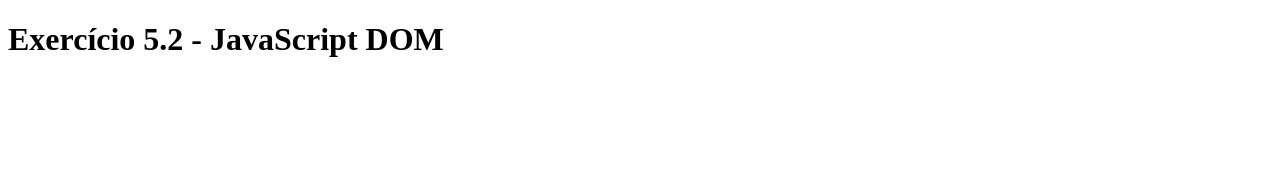
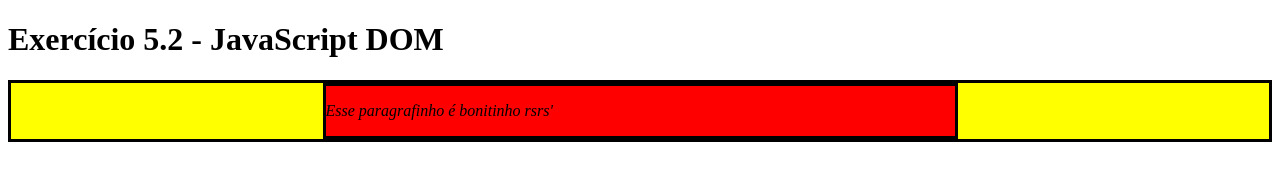
Before and after one commit to Strongreen/trybe-exercises, a plain HTML site: page bloco5/dia_2/buscaElementos.html in a window 1280 px wide. Drawn offline with Linux system fonts and the light colour scheme.

Commit message:
Exercicios 3 ao 4  do dia 2 do bloco 5

```diff
--- a/bloco5/dia_2/buscaElementos.html
+++ b/bloco5/dia_2/buscaElementos.html
@@ -57,12 +57,31 @@
   </head>
   <body>
     <script>
-      // Adicione a tag h1 com o texto Exercício 5.2 - JavaScript DOM como filho da tag body;
+        // Adicione a tag h1 com o texto Exercício 5.2 - JavaScript DOM como filho da tag body;
 
         let titulo = document.createElement('h1');
         titulo.innerHTML = "Exercício 5.2 - JavaScript DOM";
         document.body.appendChild(titulo);
 
+        // Adicione a tag div com a classe main-content como filho da tag body;
+
+        let conteudoMain = document.createElement('div');
+        conteudoMain.className = "main-content";
+        document.body.appendChild(conteudoMain);
+
+        // Adicione a tag div com a classe center-content como filho da tag div criada no passo 2;
+
+        let conteudoCenter = document.createElement('div');
+        conteudoCenter.className = "center-content";
+        conteudoMain.appendChild(conteudoCenter);
+
+        //Adicione a tag p como filho do div criado no passo 3 e coloque algum texto;
+
+        let paragrafinho = document.createElement('p');
+        paragrafinho.innerText = "Esse paragrafinho é bonitinho rsrs' ";
+        conteudoCenter.appendChild(paragrafinho);
+
+
     </script>
   </body>
 </html>
```
